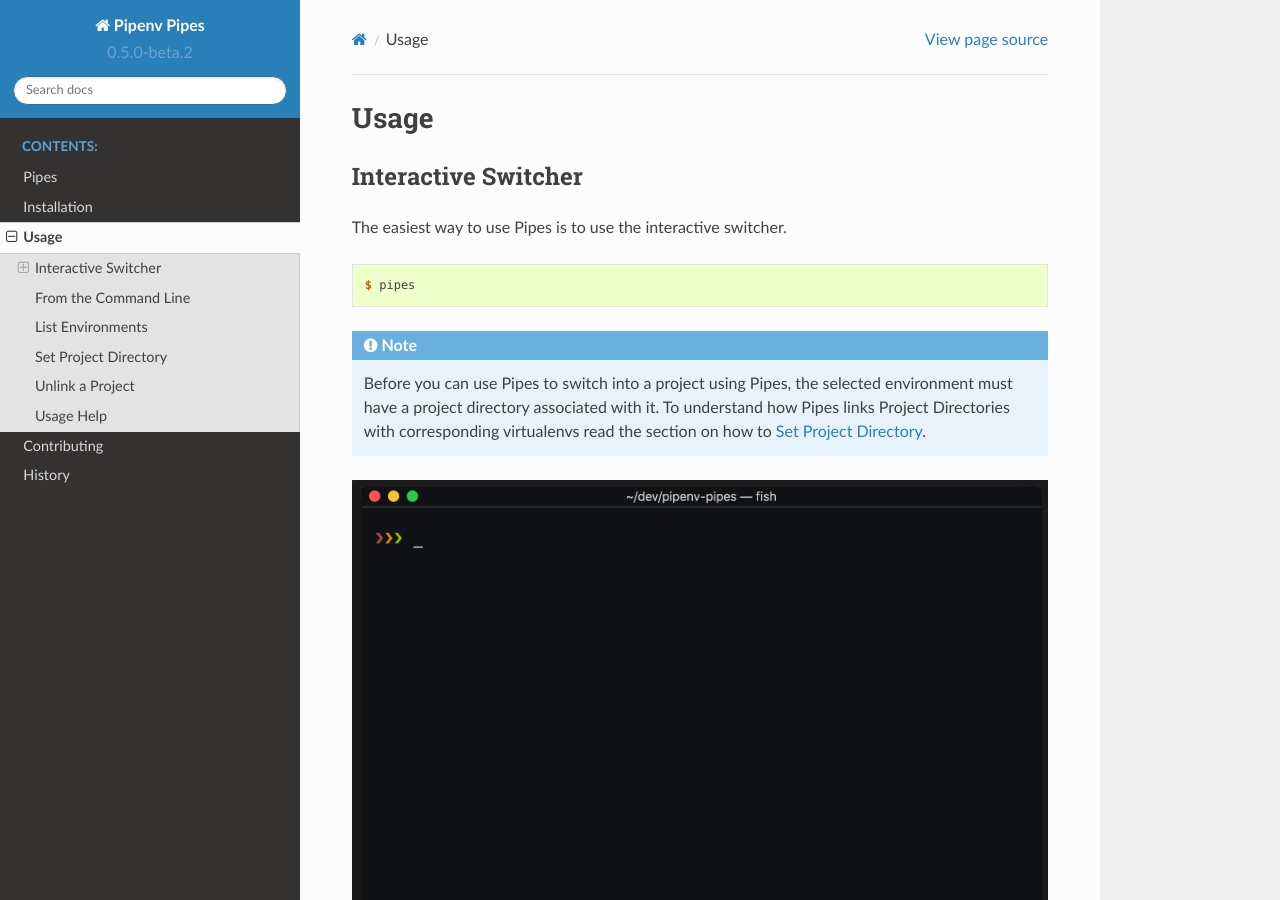
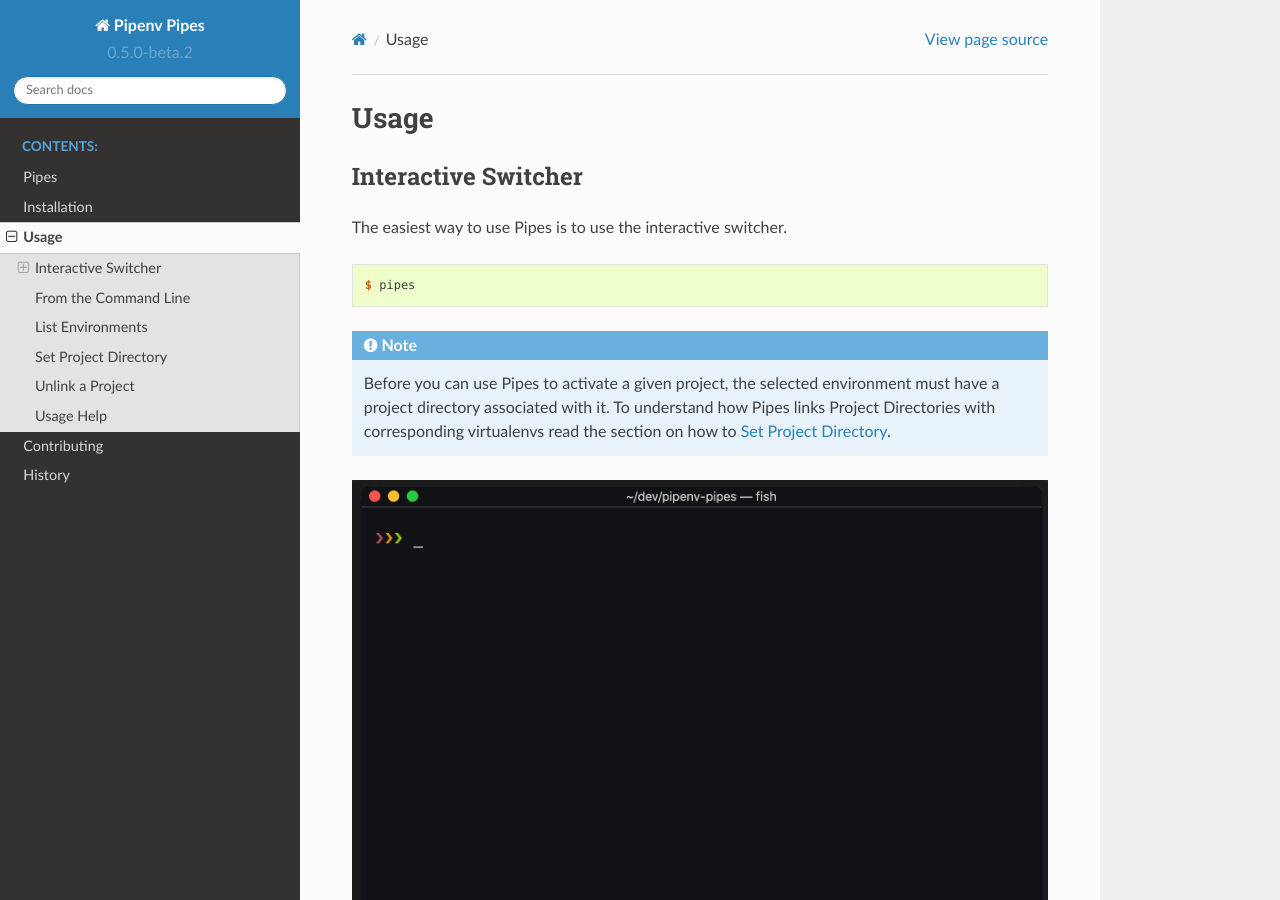
Before and after one commit to gtalarico/pipenv-pipes, a Sphinx documentation site: the page built from docs/usage.rst, in a window 1280 px wide and 900 px high. Built offline with Sphinx 7.4.7 and the Read the Docs theme 2.0.0, drawn with Linux system fonts in a browser that asks for light colours.

Commit message:
Update usage.rst

```diff
--- a/docs/usage.rst
+++ b/docs/usage.rst
@@ -15,7 +15,7 @@
 
 .. note::
 
-  Before you can use Pipes to switch into a project using Pipes,
+  Before you can use Pipes to activate a given project,
   the selected environment must have a project directory associated with it.
   To understand how Pipes links Project Directories with corresponding
   virtualenvs read the section on how to `Set Project Directory`_.
```
